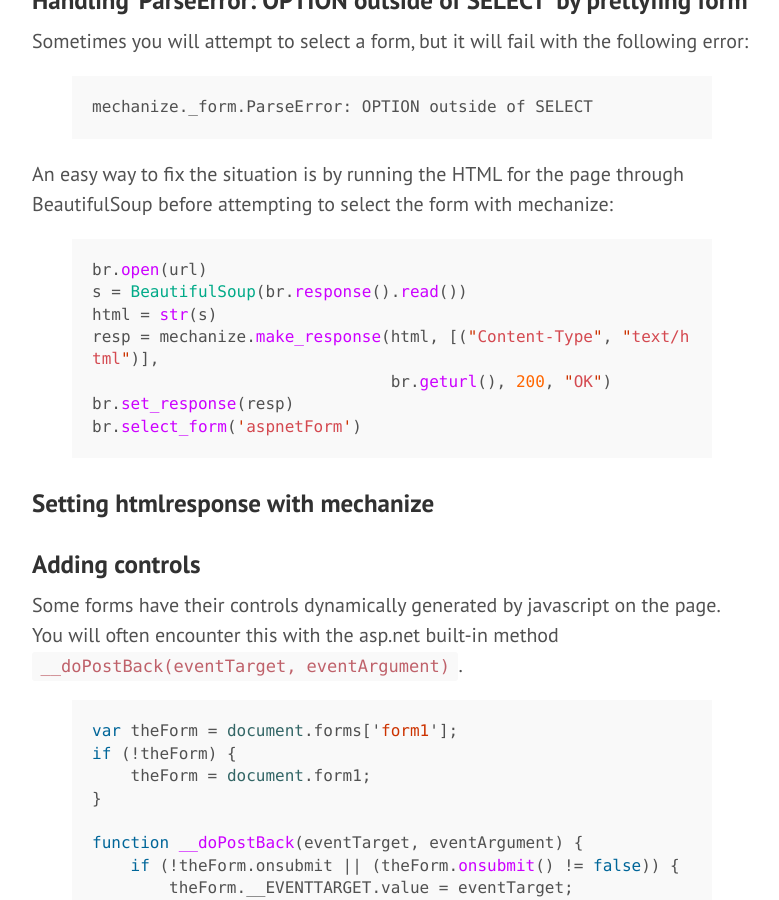
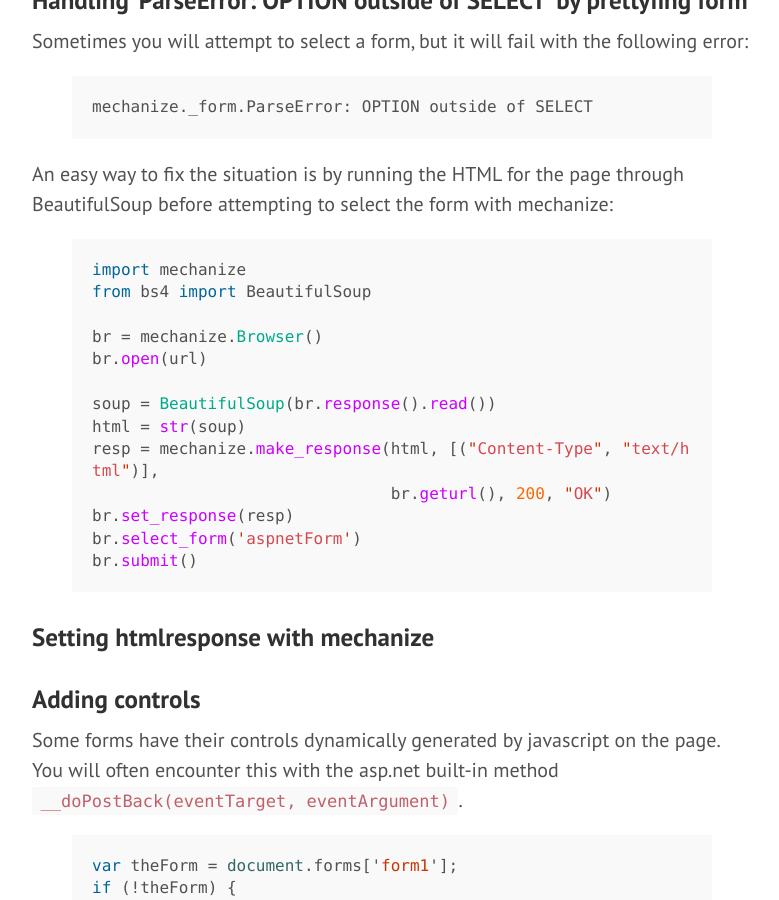
Before and after one commit to thayton/thayton.github.io, a Jekyll site: the page built from index.html, in a window 1280 px wide and 900 px high, scrolled down 3548 px. Shown: the whole window, without its empty margins (428-1207 px from the left). Built offline with Jekyll 4.4.1, drawn with Linux system fonts in a browser that asks for light colours; Markdown is read by kramdown in place of the engine named in the settings; the list of posts is cut into pages by our own code.

Commit message:
import soup

```diff
--- a/_posts/2014-11-28-form-handling-with-mechanize-and-beautifulsoup.md
+++ b/_posts/2014-11-28-form-handling-with-mechanize-and-beautifulsoup.md
@@ -144,13 +144,19 @@ An easy way to fix the situation is by running the HTML for the page through
 BeautifulSoup before attempting to select the form with mechanize:
 
 {% highlight python %}
+import mechanize
+from bs4 import BeautifulSoup
+
+br = mechanize.Browser()
 br.open(url)
-s = BeautifulSoup(br.response().read())
-html = str(s)
+
+soup = BeautifulSoup(br.response().read())
+html = str(soup)
 resp = mechanize.make_response(html, [("Content-Type", "text/html")],
                                br.geturl(), 200, "OK")
 br.set_response(resp)
 br.select_form('aspnetForm')
+br.submit()
 {% endhighlight %}
 
 ### Setting htmlresponse with mechanize
```
